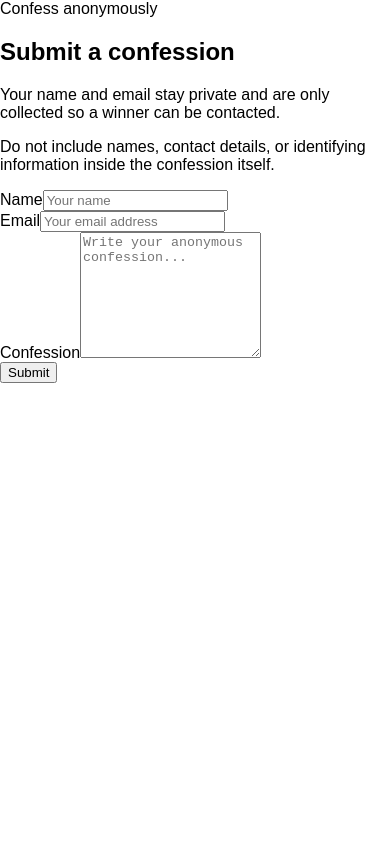
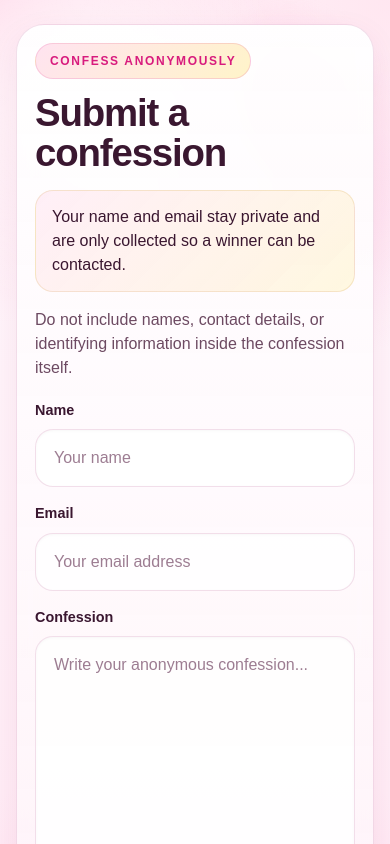
Before and after one commit to SimpleDan/anonymous-confessions, a Next.js app: page / in a window 390 px wide. Shown: the top 844 px of the page. Built offline with nearby package versions, Linux system fonts and the light colour scheme.

Commit message:
Update globals.css

```diff
--- a/src/app/globals.css
+++ b/src/app/globals.css
@@ -1,3 +1,454 @@
+:root {
+  --bg: #fff7fb;
+  --bg-soft: #ffeef7;
+  --surface: rgba(255, 255, 255, 0.82);
+  --surface-strong: rgba(255, 255, 255, 0.94);
+  --surface-dark: #3b1830;
+  --text: #3a1730;
+  --text-soft: #6d4a62;
+  --text-inverse: #fff8fc;
+  --border: rgba(180, 77, 137, 0.18);
+  --border-strong: rgba(180, 77, 137, 0.3);
+
+  --pink: #ff4fa3;
+  --pink-deep: #d81b7d;
+  --pink-soft: #ffb7d9;
+  --blush: #ffd7ea;
+  --gold: #d4a64f;
+  --gold-soft: #f3dfad;
+  --shadow: 0 20px 60px rgba(148, 40, 99, 0.14);
+  --shadow-soft: 0 10px 30px rgba(148, 40, 99, 0.08);
+
+  --radius-sm: 12px;
+  --radius-md: 18px;
+  --radius-lg: 28px;
+  --radius-xl: 36px;
+
+  --max-width: 920px;
+  --transition: 180ms ease;
+}
+
+* {
+  box-sizing: border-box;
+}
+
+html {
+  margin: 0;
+  padding: 0;
+  min-height: 100%;
+  background:
+    radial-gradient(circle at top left, rgba(255, 182, 213, 0.5), transparent 30%),
+    radial-gradient(circle at top right, rgba(255, 221, 234, 0.65), transparent 28%),
+    linear-gradient(180deg, #fff8fc 0%, #fff1f8 52%, #ffe8f3 100%);
+  color: var(--text);
+}
+
+body {
+  margin: 0;
+  padding: 0;
+  min-height: 100vh;
+  color: var(--text);
+  background:
+    radial-gradient(circle at 20% 10%, rgba(255, 255, 255, 0.8), transparent 22%),
+    radial-gradient(circle at 85% 20%, rgba(255, 191, 224, 0.35), transparent 18%),
+    radial-gradient(circle at 50% 100%, rgba(255, 124, 184, 0.15), transparent 28%);
+  font-family: Arial, Helvetica, sans-serif;
+  line-height: 1.5;
+}
+
+a {
+  color: var(--pink-deep);
+  text-decoration: none;
+  font-weight: 700;
+  transition: opacity var(--transition), color var(--transition);
+}
+
+a:hover {
+  color: var(--pink);
+}
+
+main {
+  width: 100%;
+}
+
+.page {
+  max-width: var(--max-width);
+  margin: 0 auto;
+  padding: 40px 20px 80px;
+  position: relative;
+}
+
+.page::before {
+  content: "";
+  position: absolute;
+  top: 0;
+  right: 10px;
+  width: 180px;
+  height: 180px;
+  background: radial-gradient(circle, rgba(255, 201, 228, 0.5) 0%, rgba(255, 201, 228, 0) 70%);
+  pointer-events: none;
+  filter: blur(4px);
+}
+
+.hero {
+  text-align: center;
+  padding: 56px 28px;
+  border-radius: var(--radius-xl);
+  background:
+    linear-gradient(135deg, rgba(255,255,255,0.92), rgba(255,240,248,0.82)),
+    linear-gradient(135deg, rgba(255,79,163,0.08), rgba(212,166,79,0.05));
+  border: 1px solid var(--border);
+  box-shadow: var(--shadow);
+  backdrop-filter: blur(12px);
+}
+
+.kicker {
+  display: inline-block;
+  margin-bottom: 14px;
+  padding: 8px 14px;
+  border-radius: 999px;
+  background: linear-gradient(135deg, #ffe3f0, #fff4c9);
+  color: var(--pink-deep);
+  font-size: 12px;
+  font-weight: 800;
+  letter-spacing: 0.14em;
+  text-transform: uppercase;
+  border: 1px solid rgba(216, 27, 125, 0.15);
+}
+
+h1,
+h2,
+h3 {
+  margin: 0 0 12px;
+  color: var(--text);
+  line-height: 1.05;
+  letter-spacing: -0.03em;
+}
+
+h1 {
+  font-size: clamp(2.4rem, 5vw, 4.8rem);
+  font-weight: 900;
+}
+
+h2 {
+  font-size: clamp(1.8rem, 3vw, 2.6rem);
+  font-weight: 800;
+}
+
+h3 {
+  font-size: 1.2rem;
+  font-weight: 800;
+}
+
+.lead {
+  max-width: 720px;
+  margin: 0 auto;
+  font-size: 1.06rem;
+  color: var(--text-soft);
+}
+
+.copy,
+p,
+small,
+label {
+  color: var(--text-soft);
+}
+
+small {
+  font-size: 0.85rem;
+}
+
+.nav-links,
+.actions,
+.inline-actions {
+  display: flex;
+  gap: 12px;
+  flex-wrap: wrap;
+}
+
+.nav-links {
+  justify-content: center;
+  margin-top: 24px;
+}
+
+.button,
+button {
+  appearance: none;
+  border: 0;
+  cursor: pointer;
+  border-radius: 999px;
+  padding: 14px 22px;
+  font-size: 0.96rem;
+  font-weight: 800;
+  letter-spacing: 0.01em;
+  transition:
+    transform var(--transition),
+    box-shadow var(--transition),
+    opacity var(--transition),
+    background var(--transition);
+}
+
+.button-primary,
+button {
+  color: white;
+  background:
+    linear-gradient(135deg, var(--pink) 0%, var(--pink-deep) 60%, #a21165 100%);
+  box-shadow:
+    0 14px 30px rgba(216, 27, 125, 0.24),
+    inset 0 1px 0 rgba(255,255,255,0.3);
+}
+
+.button-primary:hover,
+button:hover {
+  transform: translateY(-1px);
+  box-shadow:
+    0 18px 34px rgba(216, 27, 125, 0.28),
+    inset 0 1px 0 rgba(255,255,255,0.3);
+}
+
+.button-secondary {
+  color: var(--pink-deep);
+  background: rgba(255,255,255,0.74);
+  border: 1px solid var(--border-strong);
+  box-shadow: var(--shadow-soft);
+}
+
+.button-secondary:hover {
+  transform: translateY(-1px);
+  background: rgba(255,255,255,0.92);
+}
+
+button:disabled,
+.button:disabled {
+  opacity: 0.6;
+  cursor: not-allowed;
+  transform: none;
+}
+
+.section {
+  margin-top: 30px;
+}
+
+.card {
+  border: 1px solid var(--border);
+  border-radius: var(--radius-lg);
+  padding: 22px;
+  background:
+    linear-gradient(180deg, rgba(255,255,255,0.94), rgba(255,245,250,0.86));
+  box-shadow: var(--shadow-soft);
+  backdrop-filter: blur(10px);
+}
+
+.card + .card {
+  margin-top: 16px;
+}
+
+.card-grid {
+  display: grid;
+  gap: 16px;
+}
+
+.confession-card {
+  position: relative;
+  overflow: hidden;
+}
+
+.confession-card::after {
+  content: "♡";
+  position: absolute;
+  right: 18px;
+  top: 14px;
+  font-size: 20px;
+  color: rgba(255, 79, 163, 0.18);
+}
+
+.confession-text {
+  margin: 0;
+  padding-right: 18px;
+  font-size: 1.05rem;
+  color: var(--text);
+  white-space: pre-wrap;
+}
+
+.confession-meta {
+  display: flex;
+  justify-content: space-between;
+  gap: 12px;
+  align-items: center;
+  margin-top: 18px;
+  padding-top: 14px;
+  border-top: 1px solid rgba(180, 77, 137, 0.12);
+}
+
+.vote-wrap {
+  display: flex;
+  align-items: center;
+  gap: 10px;
+}
+
+.vote-count {
+  min-width: 70px;
+  text-align: center;
+  padding: 10px 14px;
+  border-radius: 999px;
+  background: linear-gradient(135deg, #fff0f8, #ffe0ef);
+  color: var(--pink-deep);
+  font-weight: 800;
+  border: 1px solid rgba(216, 27, 125, 0.14);
+}
+
+.form-shell {
+  padding: 28px;
+}
+
+.form-stack {
+  display: grid;
+  gap: 16px;
+  margin-top: 20px;
+}
+
+.field-group {
+  display: grid;
+  gap: 8px;
+}
+
+.field-label {
+  font-size: 0.9rem;
+  font-weight: 800;
+  color: var(--text);
+}
+
+input,
+textarea {
+  width: 100%;
+  border: 1px solid rgba(180, 77, 137, 0.18);
+  border-radius: 18px;
+  padding: 16px 18px;
+  font: inherit;
+  color: var(--text);
+  background: rgba(255,255,255,0.88);
+  box-shadow: inset 0 1px 3px rgba(0,0,0,0.03);
+  transition:
+    border-color var(--transition),
+    box-shadow var(--transition),
+    background var(--transition);
+}
+
+input::placeholder,
+textarea::placeholder {
+  color: #9d7d92;
+}
+
+input:focus,
+textarea:focus {
+  outline: none;
+  border-color: rgba(216, 27, 125, 0.45);
+  background: rgba(255,255,255,0.98);
+  box-shadow:
+    0 0 0 4px rgba(255, 79, 163, 0.12),
+    inset 0 1px 3px rgba(0,0,0,0.03);
+}
+
+textarea {
+  min-height: 180px;
+  resize: vertical;
+}
+
+.notice {
+  padding: 14px 16px;
+  border-radius: 18px;
+  background: linear-gradient(135deg, rgba(255, 238, 247, 0.95), rgba(255, 247, 221, 0.9));
+  color: var(--text);
+  border: 1px solid rgba(212, 166, 79, 0.22);
+}
+
+.status-message {
+  margin-top: 6px;
+  padding: 12px 14px;
+  border-radius: 16px;
+  background: rgba(255,255,255,0.8);
+  border: 1px solid var(--border);
+  color: var(--pink-deep);
+  font-weight: 700;
+}
+
+.admin-card {
+  background:
+    linear-gradient(180deg, rgba(255,255,255,0.96), rgba(255,242,249,0.92));
+}
+
+.admin-meta p {
+  margin: 0 0 8px;
+  color: var(--text);
+}
+
+.admin-meta strong {
+  color: var(--pink-deep);
+}
+
+.empty-state {
+  text-align: center;
+  padding: 28px;
+  border-radius: var(--radius-lg);
+  background: rgba(255,255,255,0.72);
+  border: 1px dashed rgba(180, 77, 137, 0.28);
+  color: var(--text-soft);
+}
+
+.center {
+  text-align: center;
+}
+
+.mt-sm {
+  margin-top: 12px;
+}
+
+.mt-md {
+  margin-top: 20px;
+}
+
+.mt-lg {
+  margin-top: 32px;
+}
+
+@media (max-width: 720px) {
+  .page {
+    padding: 24px 16px 60px;
+  }
+
+  .hero {
+    padding: 34px 20px;
+    border-radius: 28px;
+  }
+
+  .card,
+  .form-shell {
+    padding: 18px;
+  }
+
+  .confession-meta {
+    flex-direction: column;
+    align-items: flex-start;
+  }
+
+  .vote-wrap {
+    width: 100%;
+    justify-content: space-between;
+  }
+
+  .nav-links,
+  .actions,
+  .inline-actions {
+    flex-direction: column;
+    align-items: stretch;
+  }
+
+  .button,
+  button {
+    width: 100%;
+  }
+}
+
 .reaction-block {
   display: grid;
   gap: 8px;
```
